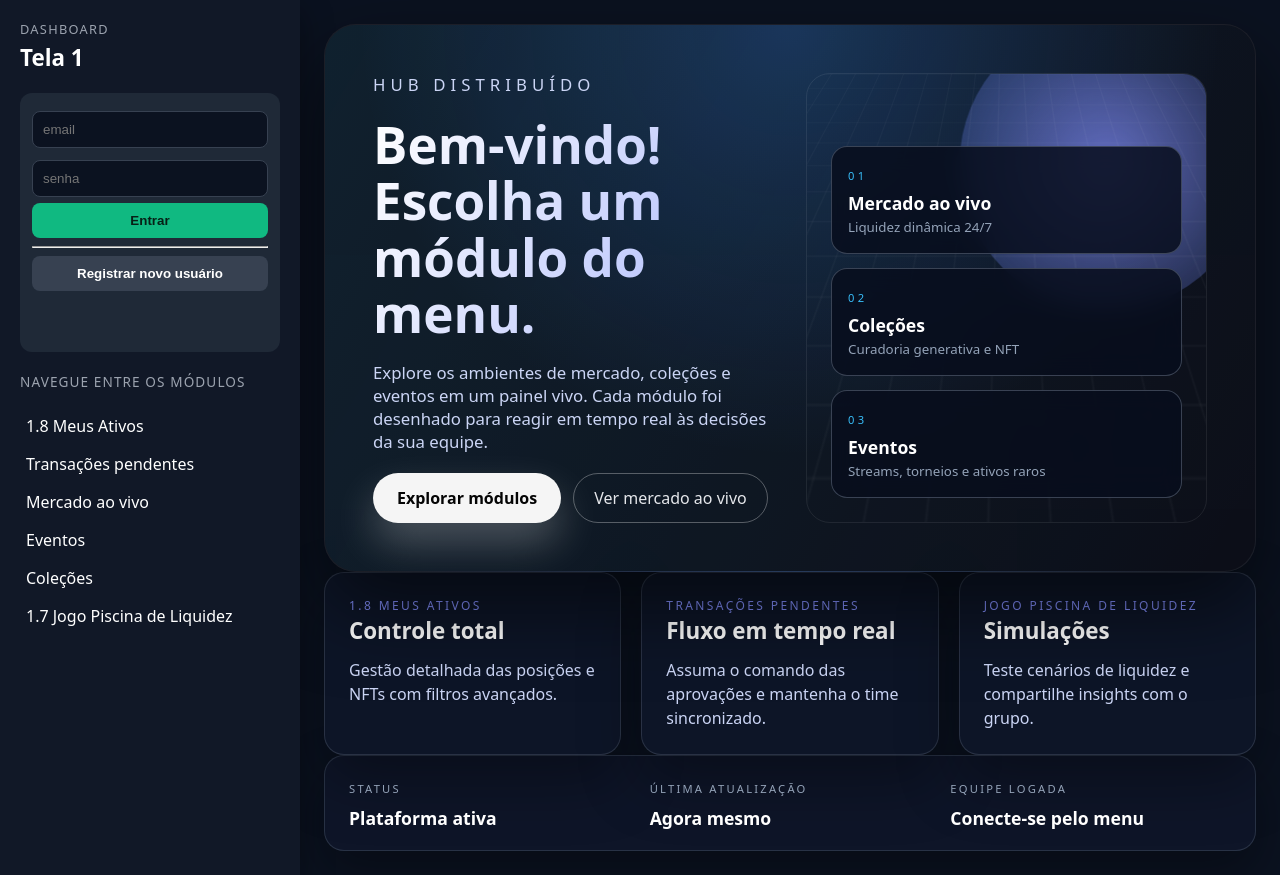
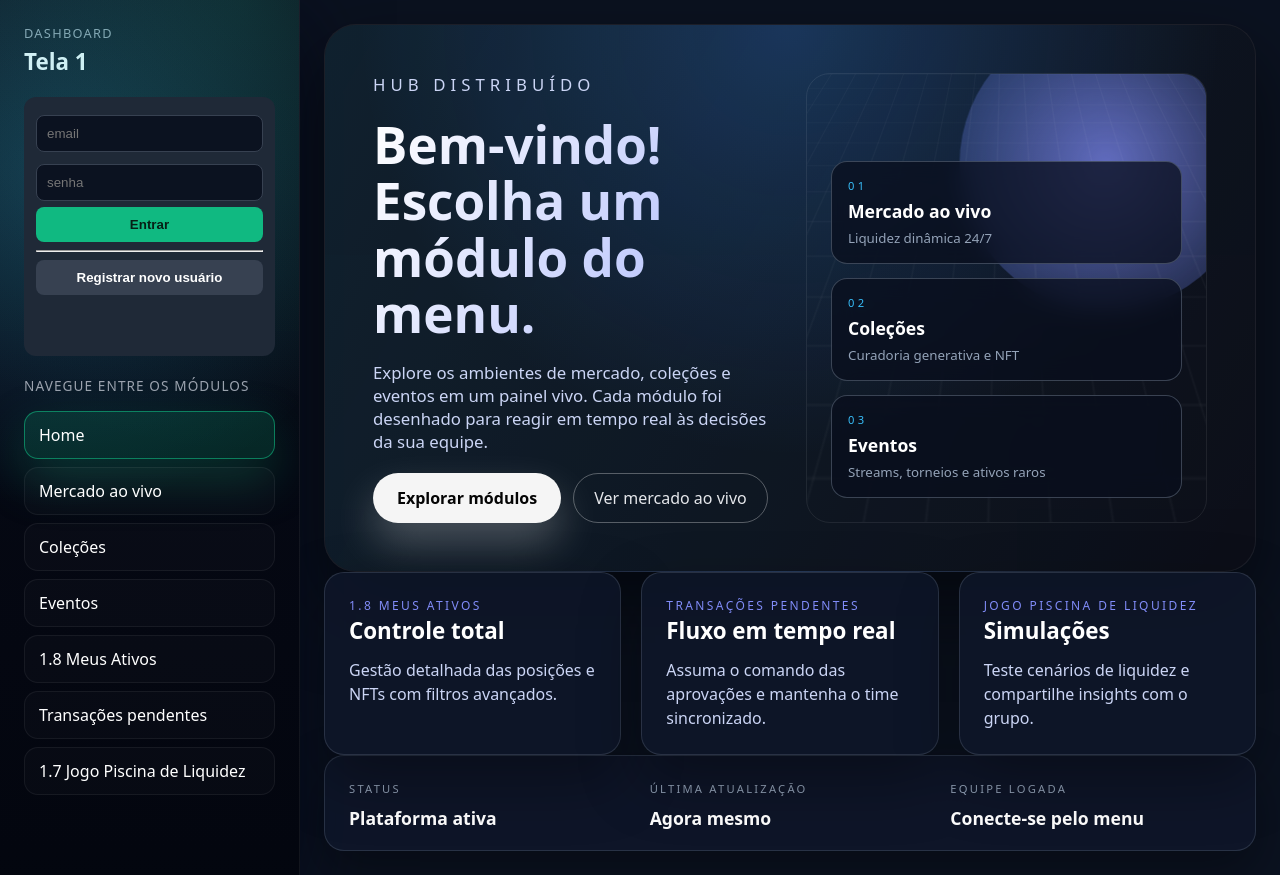
Before and after one commit to aquinomartins/distribuido, a PHP site: page / in a window 1280 px wide. Run offline with PHP 8.4, Linux system fonts and the light colour scheme; data comes from the database, SQL or seed files in the repository.

Commit message:
feat: redesign menu and add home view

```diff
--- a/app.js
+++ b/app.js
@@ -86,6 +86,100 @@ function formatSpecialAssetAmountText(asset, amount){
     return formatNumber(value, 4);
   }
   return formatNumber(value);
+}
+
+function renderLandingView(){
+  return `
+    <section class="landing-hero">
+      <div class="hero-backdrop" aria-hidden="true"></div>
+      <div class="hero-content">
+        <p class="hero-kicker">hub distribuído</p>
+        <h1>Bem-vindo! Escolha um módulo do menu.</h1>
+        <p>
+          Explore os ambientes de mercado, coleções e eventos em um painel vivo.
+          Cada módulo foi desenhado para reagir em tempo real às decisões da sua
+          equipe.
+        </p>
+        <div class="hero-actions">
+          <a class="hero-cta" href="#appMenu">Explorar módulos</a>
+          <a class="hero-ghost" href="#" data-view="live_market">Ver mercado ao vivo</a>
+        </div>
+      </div>
+      <div class="hero-visual">
+        <div class="hero-orb" aria-hidden="true"></div>
+        <div class="hero-grid" aria-hidden="true"></div>
+        <ul class="hero-modules">
+          <li>
+            <button class="hero-module" type="button" data-view="live_market" aria-label="Ir para Mercado ao vivo">
+              <span>01</span>
+              <strong>Mercado ao vivo</strong>
+              <small>Liquidez dinâmica 24/7</small>
+            </button>
+          </li>
+          <li>
+            <button class="hero-module" type="button" data-view="collections" aria-label="Ir para Coleções">
+              <span>02</span>
+              <strong>Coleções</strong>
+              <small>Curadoria generativa e NFT</small>
+            </button>
+          </li>
+          <li>
+            <button class="hero-module" type="button" data-view="events" aria-label="Ir para Eventos">
+              <span>03</span>
+              <strong>Eventos</strong>
+              <small>Streams, torneios e ativos raros</small>
+            </button>
+          </li>
+        </ul>
+      </div>
+    </section>
+
+    <section class="landing-panels" aria-label="Resumo dos módulos">
+      <a class="panel-card" href="#" data-view="user_assets" aria-label="Ir para 1.8 Meus Ativos">
+        <header>
+          <p>1.8 Meus Ativos</p>
+          <strong>Controle total</strong>
+        </header>
+        <p>Gestão detalhada das posições e NFTs com filtros avançados.</p>
+      </a>
+      <a class="panel-card" href="#" data-view="pending_transactions" aria-label="Ir para Transações pendentes">
+        <header>
+          <p>Transações pendentes</p>
+          <strong>Fluxo em tempo real</strong>
+        </header>
+        <p>Assuma o comando das aprovações e mantenha o time sincronizado.</p>
+      </a>
+      <a class="panel-card" href="#" data-view="liquidity_game" aria-label="Ir para Jogo Piscina de Liquidez">
+        <header>
+          <p>Jogo Piscina de Liquidez</p>
+          <strong>Simulações</strong>
+        </header>
+        <p>Teste cenários de liquidez e compartilhe insights com o grupo.</p>
+      </a>
+    </section>
+
+    <section class="landing-footer">
+      <div>
+        <span>Status</span>
+        <strong>Plataforma ativa</strong>
+      </div>
+      <div>
+        <span>Última atualização</span>
+        <strong>Agora mesmo</strong>
+      </div>
+      <div>
+        <span>Equipe logada</span>
+        <strong>Conecte-se pelo menu</strong>
+      </div>
+    </section>
+  `;
+}
+
+function viewHome(){
+  const view = document.getElementById('view');
+  if (!view) return;
+  view.className = 'landing-view';
+  view.innerHTML = renderLandingView();
 }
 
 /* ========= Coleções ========= */
@@ -3569,6 +3663,7 @@ function viewCollections(){
 
 /* ========= Menu ========= */
 const VIEW_HANDLERS = {
+  home: viewHome,
   saldo: viewSaldo,
   bitcoin: viewBitcoin,
   nft: viewNFT,
@@ -3585,10 +3680,23 @@ const VIEW_HANDLERS = {
   admin_mint: viewAdminMint,
 };
 
+function setActiveMenuItem(viewName){
+  const menuLinks = document.querySelectorAll('.menu a[data-view]');
+  menuLinks.forEach(link=>{
+    const isActive = link.dataset.view === viewName;
+    link.classList.toggle('is-active', isActive);
+    if (isActive) {
+      link.setAttribute('aria-current', 'page');
+    } else {
+      link.removeAttribute('aria-current');
+    }
+  });
+}
+
 function updateViewQueryParam(viewName){
   try {
     const url = new URL(window.location.href);
-    if (viewName) {
+    if (viewName && viewName !== 'home') {
       url.searchParams.set('view', viewName);
     } else {
       url.searchParams.delete('view');
@@ -3605,6 +3713,7 @@ function navigateToView(viewName, options = {}){
   const handler = VIEW_HANDLERS[viewName];
   if (typeof handler !== 'function') return false;
   handler();
+  setActiveMenuItem(viewName);
   if (options.updateUrl) {
     updateViewQueryParam(viewName);
   }
@@ -3612,18 +3721,21 @@ function navigateToView(viewName, options = {}){
 }
 
 function initMenu(){
-  document.querySelectorAll('a[data-view]').forEach(a=>{
-    a.addEventListener('click', (e)=>{
-      e.preventDefault();
-      const viewName = a.dataset.view;
-      navigateToView(viewName, { updateUrl: true });
-    });
+  document.addEventListener('click', (event)=>{
+    const trigger = event.target.closest('[data-view]');
+    if (!trigger) return;
+    const viewName = trigger.dataset.view;
+    if (!viewName) return;
+    if (trigger.tagName === 'A' || trigger.tagName === 'BUTTON') {
+      event.preventDefault();
+    }
+    navigateToView(viewName, { updateUrl: true });
   });
 }
 
 function initResponsiveMenu(){
   const toggleBtn = document.getElementById('menuToggle');
-  const menuLinks = document.querySelectorAll('.menu a[data-view]');
+  const menuLinks = document.querySelectorAll('.menu [data-view]');
   if (!toggleBtn) return;
 
   const mobileQuery = window.matchMedia('(max-width: 960px)');
@@ -3680,6 +3792,8 @@ function initDeepLink(){
 }
 
 /* ========= Init ========= */
+const defaultViewName = document.getElementById('view')?.dataset.defaultView || 'home';
+navigateToView(defaultViewName, { updateUrl: false });
 initAuth();
 initMenu();
 initDeepLink();
--- a/index.html
+++ b/index.html
@@ -54,11 +54,12 @@
       <nav class="menu-nav" aria-label="Navegação principal">
         <p class="menu-nav__hint">Navegue entre os módulos</p>
         <ul>
+          <li><a href="#" data-view="home" aria-current="page">Home</a></li>
+          <li><a href="#" data-view="live_market">Mercado ao vivo</a></li>
+          <li><a href="#" data-view="collections">Coleções</a></li>
+          <li><a href="#" data-view="events">Eventos</a></li>
           <li><a href="#" data-view="user_assets">1.8 Meus Ativos</a></li>
           <li><a href="#" data-view="pending_transactions">Transações pendentes</a></li>
-          <li><a href="#" data-view="live_market">Mercado ao vivo</a></li>
-          <li><a href="#" data-view="events">Eventos</a></li>
-          <li><a href="#" data-view="collections">Coleções</a></li>
           <li><a href="#" data-view="liquidity_game">1.7 Jogo Piscina de Liquidez</a></li>
           <li class="admin-only"><a href="#" data-view="admin">Painel Administrativo</a></li>
           <li class="admin-only"><a href="#" data-view="admin_mint">Mint de NFT</a></li>
@@ -67,84 +68,7 @@
     </div>
   </aside>
 
-  <main id="view" class="landing-view">
-    <section class="landing-hero">
-      <div class="hero-backdrop" aria-hidden="true"></div>
-      <div class="hero-content">
-        <p class="hero-kicker">hub distribuído</p>
-        <h1>Bem-vindo! Escolha um módulo do menu.</h1>
-        <p>
-          Explore os ambientes de mercado, coleções e eventos em um painel vivo.
-          Cada módulo foi desenhado para reagir em tempo real às decisões da sua
-          equipe.
-        </p>
-        <div class="hero-actions">
-          <a class="hero-cta" href="#appMenu">Explorar módulos</a>
-          <a class="hero-ghost" href="#" data-view="live_market">Ver mercado ao vivo</a>
-        </div>
-      </div>
-      <div class="hero-visual">
-        <div class="hero-orb" aria-hidden="true"></div>
-        <div class="hero-grid" aria-hidden="true"></div>
-        <ul class="hero-modules">
-          <li>
-            <span>01</span>
-            <strong>Mercado ao vivo</strong>
-            <small>Liquidez dinâmica 24/7</small>
-          </li>
-          <li>
-            <span>02</span>
-            <strong>Coleções</strong>
-            <small>Curadoria generativa e NFT</small>
-          </li>
-          <li>
-            <span>03</span>
-            <strong>Eventos</strong>
-            <small>Streams, torneios e ativos raros</small>
-          </li>
-        </ul>
-      </div>
-    </section>
-
-    <section class="landing-panels" aria-label="Resumo dos módulos">
-      <article class="panel-card">
-        <header>
-          <p>1.8 Meus Ativos</p>
-          <strong>Controle total</strong>
-        </header>
-        <p>Gestão detalhada das posições e NFTs com filtros avançados.</p>
-      </article>
-      <article class="panel-card">
-        <header>
-          <p>Transações pendentes</p>
-          <strong>Fluxo em tempo real</strong>
-        </header>
-        <p>Assuma o comando das aprovações e mantenha o time sincronizado.</p>
-      </article>
-      <article class="panel-card">
-        <header>
-          <p>Jogo Piscina de Liquidez</p>
-          <strong>Simulações</strong>
-        </header>
-        <p>Teste cenários de liquidez e compartilhe insights com o grupo.</p>
-      </article>
-    </section>
-
-    <section class="landing-footer">
-      <div>
-        <span>Status</span>
-        <strong>Plataforma ativa</strong>
-      </div>
-      <div>
-        <span>Última atualização</span>
-        <strong>Agora mesmo</strong>
-      </div>
-      <div>
-        <span>Equipe logada</span>
-        <strong>Conecte-se pelo menu</strong>
-      </div>
-    </section>
-  </main>
+  <main id="view" class="landing-view" data-default-view="home"></main>
 
   <script src="app.js"></script>
 </body>
--- a/styles.css
+++ b/styles.css
@@ -1,13 +1,15 @@
 *{box-sizing:border-box}
 :root{--bg:#0b1220;--panel:#111827;--card:#1f2937;--text:#e5e7eb;--muted:#9ca3af;--accent:#10b981;--accentText:#072016;--line:#374151;--table:#e5e7eb}
 body { margin:0; font-family: system-ui, Arial; display:flex; min-height:100vh; background:var(--bg); color:var(--text); }
-.menu { width:300px; background:var(--panel); color:#fff; padding:20px; position:relative; box-shadow:0 12px 30px rgba(0,0,0,0.35); }
+.menu { width:300px; color:#fff; padding:24px; position:relative; box-shadow:0 25px 80px rgba(2,6,23,0.65); border-right:1px solid rgba(255,255,255,0.06); background:linear-gradient(180deg, rgba(13,16,28,0.95) 0%, rgba(5,8,18,0.98) 55%, rgba(3,6,14,0.98) 100%); overflow:hidden; }
+.menu::before { content:""; position:absolute; inset:0; background:radial-gradient(circle at 20% 20%, rgba(56,189,248,0.35), transparent 45%); opacity:0.7; pointer-events:none; }
+.menu::after { content:""; position:absolute; inset:0; background:radial-gradient(circle at 80% 0%, rgba(16,185,129,0.35), transparent 50%); opacity:0.4; pointer-events:none; }
 .menu h3 { margin:0; font-size:1.4rem; }
-.menu ul { list-style:none; padding:0; margin:16px 0 0; }
+.menu ul { list-style:none; padding:0; margin:16px 0 0; display:flex; flex-direction:column; gap:8px; }
 .menu-top { display:flex; justify-content:space-between; align-items:center; gap:16px; }
 .menu-title { display:flex; flex-direction:column; gap:4px; }
 .menu-label { font-size:0.8rem; letter-spacing:0.1em; text-transform:uppercase; color:var(--muted); }
-.menu-content { margin-top:20px; display:flex; flex-direction:column; gap:20px; }
+.menu-content { margin-top:20px; display:flex; flex-direction:column; gap:20px; position:relative; z-index:1; }
 .menu-nav__hint { margin:0 0 8px; font-size:0.85rem; color:var(--muted); text-transform:uppercase; letter-spacing:0.08em; }
 .menu-toggle { display:none; width:44px; height:44px; border-radius:12px; border:1px solid rgba(255,255,255,0.2); background:rgba(255,255,255,0.04); cursor:pointer; padding:0; align-items:center; justify-content:center; }
 .menu-toggle__icon { display:flex; flex-direction:column; gap:5px; align-items:center; justify-content:center; width:100%; }
@@ -19,8 +21,9 @@ body.menu-open #menuToggle .menu-toggle__bar:nth-child(3) { transform:translateY
 .sr-only { position:absolute; width:1px; height:1px; padding:0; margin:-1px; overflow:hidden; clip:rect(0,0,0,0); border:0; }
 .admin-only { display:none; }
 body.is-admin .admin-only { display:list-item; }
-.menu a { color:#fff; text-decoration:none; display:block; padding:8px 6px; border-radius:8px; }
-.menu a:hover { background:#374151; }
+.menu a { color:#fff; text-decoration:none; display:block; padding:12px 14px; border-radius:14px; border:1px solid rgba(255,255,255,0.06); background:rgba(255,255,255,0.02); transition:background .2s ease, transform .2s ease, border-color .2s ease, box-shadow .2s ease; font-weight:500; }
+.menu a:hover, .menu a:focus-visible { background:rgba(56,189,248,0.1); border-color:rgba(56,189,248,0.45); transform:translateX(4px); box-shadow:0 10px 30px rgba(15,23,42,0.45); outline:none; }
+.menu a.is-active, .menu a[aria-current="page"] { background:rgba(16,185,129,0.18); border-color:rgba(16,185,129,0.6); box-shadow:0 20px 50px rgba(16,185,129,0.25); }
 #view { flex:1; padding:24px; }
 .tbl { border-collapse: collapse; width:100%; margin:10px 0 26px; }
 .tbl th, .tbl td { border:1px solid var(--table); padding:8px; text-align:left; color:#111827; background:#fff; }
@@ -213,12 +216,17 @@ small.hint { color:#6b7280; }
 .hero-orb { position:absolute; width:280px; height:280px; border-radius:50%; background:radial-gradient(circle, rgba(129,140,248,0.9), rgba(59,130,246,0.1)); top:-60px; right:-60px; filter:blur(0px); animation:float 12s ease-in-out infinite; opacity:0.8; }
 .hero-grid { position:absolute; inset:0; background-image:linear-gradient(rgba(255,255,255,0.05) 1px, transparent 1px), linear-gradient(90deg, rgba(255,255,255,0.05) 1px, transparent 1px); background-size:24px 24px; opacity:0.6; transform:perspective(400px) rotateX(55deg); transform-origin:top; }
 .hero-modules { position:relative; list-style:none; margin:0; padding:0; display:flex; flex-direction:column; gap:14px; }
-.hero-modules li { background:rgba(8,14,29,0.85); border:1px solid rgba(148,163,184,0.35); border-radius:16px; padding:16px; backdrop-filter:blur(12px); }
-.hero-modules span { font-size:0.7rem; text-transform:uppercase; letter-spacing:0.3em; color:#38bdf8; }
-.hero-modules strong { display:block; font-size:1.1rem; margin-top:6px; color:#fff; }
-.hero-modules small { color:#94a3b8; }
+.hero-modules li { margin:0; }
+.hero-module { width:100%; border-radius:16px; border:1px solid rgba(148,163,184,0.35); background:rgba(8,14,29,0.75); backdrop-filter:blur(12px); padding:16px; display:flex; flex-direction:column; gap:6px; color:#fff; font:inherit; text-align:left; cursor:pointer; transition:transform .2s ease, border-color .2s ease, box-shadow .2s ease, background .2s ease; }
+.hero-module span { font-size:0.7rem; text-transform:uppercase; letter-spacing:0.3em; color:#38bdf8; }
+.hero-module strong { display:block; font-size:1.1rem; }
+.hero-module small { color:#94a3b8; }
+.hero-module:hover, .hero-module:focus-visible { border-color:rgba(16,185,129,0.5); box-shadow:0 12px 30px rgba(16,185,129,0.25); transform:translateY(-3px); outline:none; background:rgba(8,14,29,0.9); }
 .landing-panels { display:grid; grid-template-columns: repeat(auto-fit, minmax(220px, 1fr)); gap:20px; }
-.panel-card { background:rgba(15,23,42,0.85); border:1px solid rgba(148,163,184,0.2); border-radius:20px; padding:24px; box-shadow:0 25px 60px rgba(0,0,0,0.35); }
+.panel-card { background:rgba(15,23,42,0.85); border:1px solid rgba(148,163,184,0.2); border-radius:20px; padding:24px; box-shadow:0 25px 60px rgba(0,0,0,0.35); text-decoration:none; color:inherit; display:block; transition:transform .25s ease, border-color .25s ease, box-shadow .25s ease; position:relative; overflow:hidden; }
+.panel-card::after { content:""; position:absolute; inset:0; background:radial-gradient(circle at 100% 0%, rgba(56,189,248,0.2), transparent 50%); opacity:0; transition:opacity .3s ease; pointer-events:none; }
+.panel-card:hover, .panel-card:focus-visible { border-color:rgba(56,189,248,0.5); transform:translateY(-6px); box-shadow:0 30px 80px rgba(15,23,42,0.6); outline:none; }
+.panel-card:hover::after, .panel-card:focus-visible::after { opacity:1; }
 .panel-card header { margin-bottom:12px; }
 .panel-card header p { margin:0; text-transform:uppercase; letter-spacing:0.2em; font-size:0.75rem; color:#818cf8; }
 .panel-card header strong { display:block; font-size:1.4rem; color:#fff; }
```
